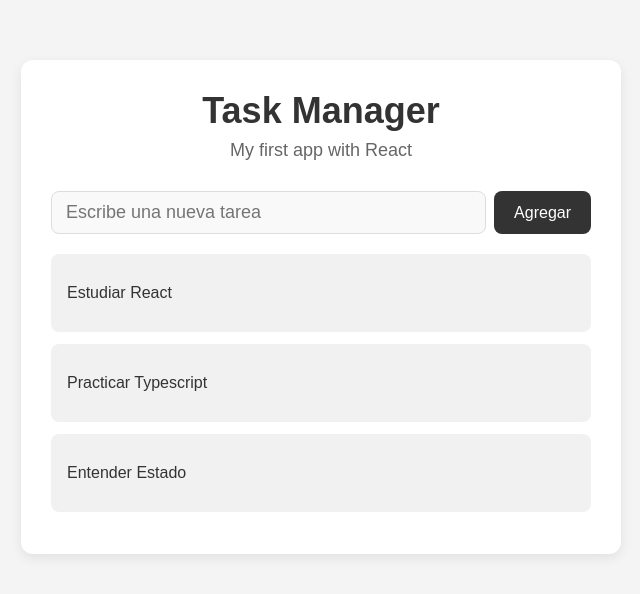
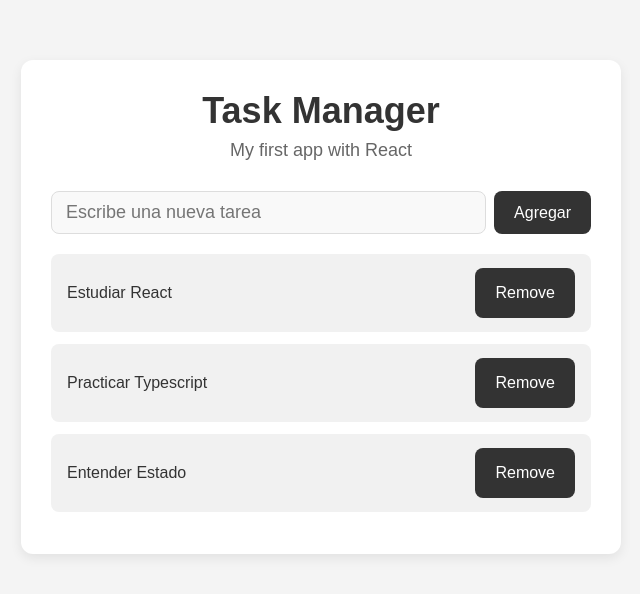
Before and after one commit to MonicaApaza/fs-project, a React (Vite) app: page / in a window 1280 px wide. Shown: the top 594 px of the page, without its empty margins (319-959 px from the left). Built offline with nearby package versions, Linux system fonts and the light colour scheme.

Commit message:
feat: implement task removal functionality and update TaskCard and TaskList components

```diff
--- a/src/App.tsx
+++ b/src/App.tsx
@@ -16,11 +16,15 @@ function App() {
     setTasks([...tasks, { id: nextId, text, completed: false }]);
   };
 
+  const removeTask = (id:number) =>{
+    setTasks(tasks.filter(task=> task.id != id));
+  }
+
   return (
     <div className="app-container">
       <Header />
       <TaskInput onAddTask={addTask} />
-      <TaskList tasks={tasks} />
+      <TaskList tasks={tasks} onRemoveTask={removeTask}/>
     </div>
   );
 }
--- a/src/components/TaskCard.tsx
+++ b/src/components/TaskCard.tsx
@@ -1,7 +1,16 @@
-function TaskCard({ text }: { text: string }) {
+import { TaskProps } from "../TaskUtil";
+
+function TaskCard({ id, text, completed, onRemoveTask }: TaskProps) {
+  const handleRemoveTask = () => {
+    onRemoveTask(id);
+  };
+
   return (
     <li>
-      <p>{text}</p>
+      <div className="task-card">
+        <p>{text}</p>
+        <button onClick={handleRemoveTask}>Remove</button>
+      </div>
     </li>
   );
 }
--- a/src/components/TaskList.tsx
+++ b/src/components/TaskList.tsx
@@ -1,12 +1,26 @@
 import TaskCard from "./TaskCard";
-import { Task } from "../Task";
+import { Task } from "../TaskUtil";
 
-function TaskList({ tasks }: { tasks: Task[] }) {
+type TaskListProps = {
+  tasks: Task[];
+  onRemoveTask: (id: number) => void;
+};
+
+function TaskList({ tasks, onRemoveTask }: TaskListProps) {
   return (
     <ul>
-      {tasks.map((task, index) => (
-        <TaskCard key={index} text={task.text}></TaskCard>
-      ))}
+      {tasks.map((task) => {
+        const { id, text, completed } = task;
+        return (
+          <TaskCard
+            key={id}
+            id={id}
+            text={text}
+            completed={completed}
+            onRemoveTask={onRemoveTask}
+          />
+        );
+      })}
     </ul>
   );
 }
--- a/src/index.css
+++ b/src/index.css
@@ -88,3 +88,8 @@ button{
 button:hover{
   background-color: #555;
 }
+
+.task-card{
+  display: flex;
+  justify-content: space-between;
+}
```
Also changed, not shown: src/TaskUtil.tsx (+7 -0 lines).
